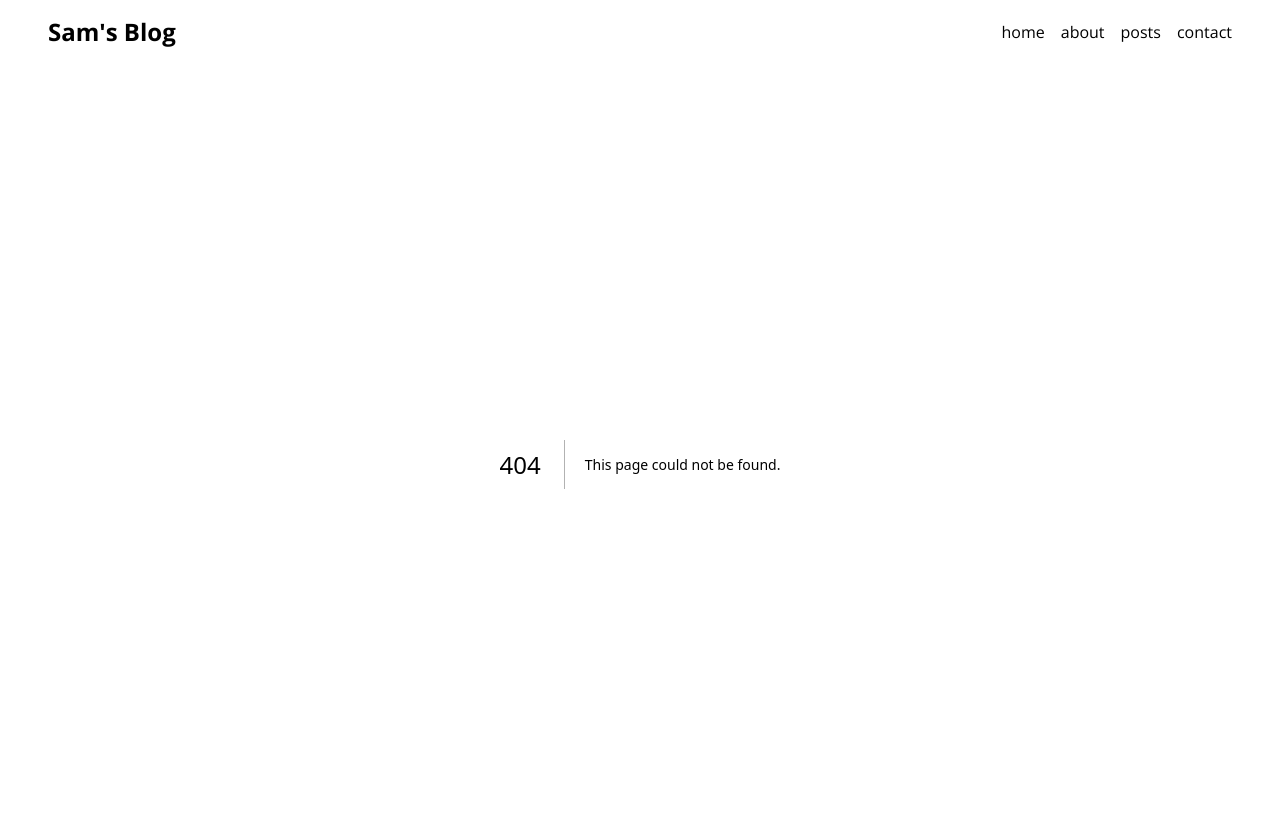
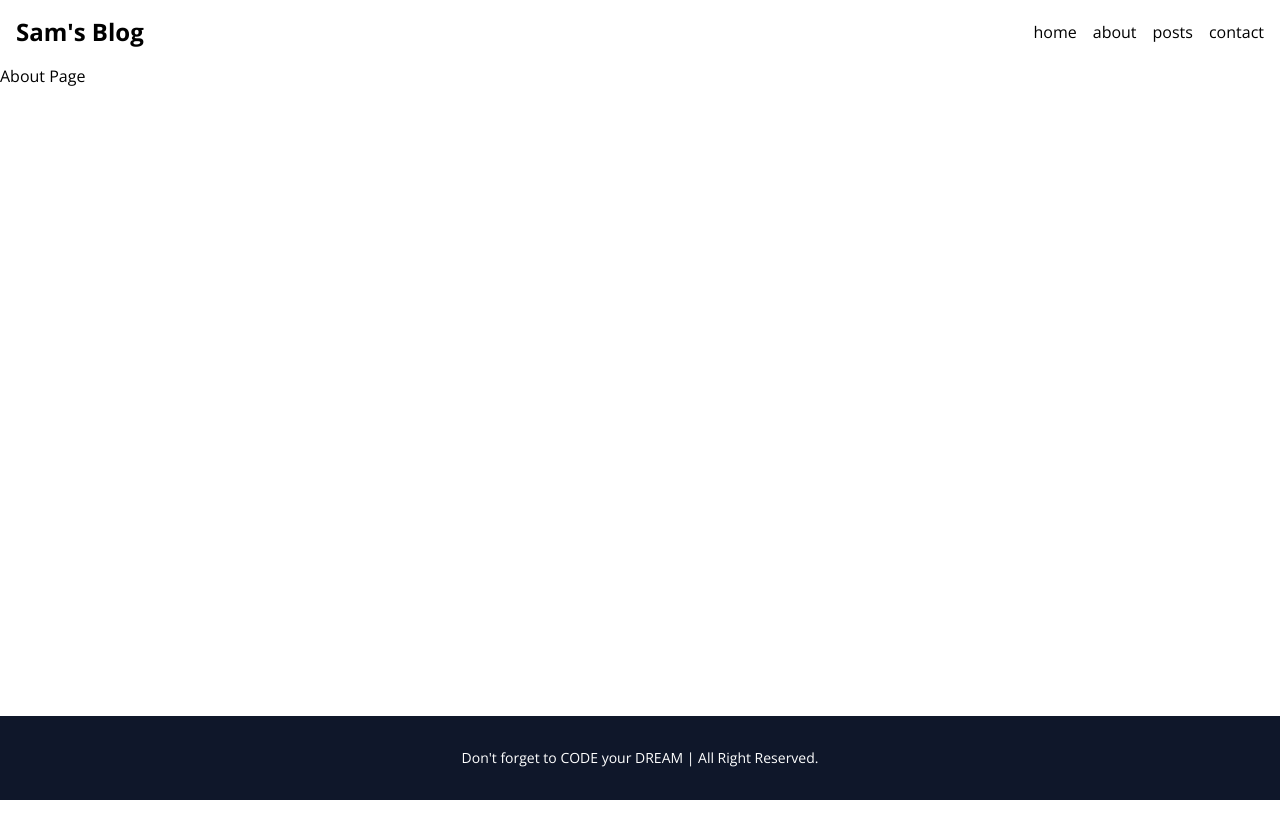
Before and after one commit to sangminlee98/Next.js-V13-study, a Next.js app in the folder blog/: page /about in a window 1280 px wide. Before the commit this address had no page. Shown: the top 838 px of the page. After the commit the page ends 800 px from the top, so only its background shows below. Built offline with nearby package versions, Linux system fonts and the light colour scheme.

Commit message:
refact : [blog] 레이아웃, 프로필 리팩토링

```diff
--- a/blog/package.json
+++ b/blog/package.json
@@ -20,6 +20,8 @@
     "postcss": "8.4.24",
     "react": "18.2.0",
     "react-dom": "18.2.0",
+    "react-markdown": "^8.0.7",
+    "remark-gfm": "^3.0.1",
     "tailwindcss": "3.3.2",
     "typescript": "5.0.4"
   }
--- /dev/null
+++ b/blog/src/app/about/page.tsx
@@ -0,0 +1,5 @@
+import React from "react";
+
+export default function AboutPage() {
+  return <div>About Page</div>;
+}
--- /dev/null
+++ b/blog/src/app/contact/page.tsx
@@ -0,0 +1,5 @@
+import React from "react";
+
+export default function ContactPage() {
+  return <div>Contact Page</div>;
+}
--- a/blog/src/app/globals.css
+++ b/blog/src/app/globals.css
@@ -15,3 +15,8 @@
     --background-end-rgb: 0, 0, 0;
   }
 }
+
+body {
+  height: 100vh;
+  overflow-y: auto;
+}
--- a/blog/src/app/layout.tsx
+++ b/blog/src/app/layout.tsx
@@ -1,6 +1,7 @@
 import Header from "@/components/Header";
 import "./globals.css";
 import { Open_Sans } from "next/font/google";
+import Footer from "@/components/Footer";
 
 const sans = Open_Sans({ subsets: ["latin"] });
 
@@ -15,10 +16,11 @@ export default function RootLayout({
   children: React.ReactNode;
 }) {
   return (
-    <html lang="en">
-      <body className={sans.className}>
+    <html lang="en" className={sans.className}>
+      <body className="flex flex-col w-full max-w-screen-2xl mx-auto">
         <Header />
-        {children}
+        <main className="grow">{children}</main>
+        <Footer />
       </body>
     </html>
   );
--- a/blog/src/app/page.tsx
+++ b/blog/src/app/page.tsx
@@ -1,31 +1,12 @@
-import profileImage from "@/assets/profile.jpg";
+import Hero from "@/components/Hero";
 import Posts from "@/components/Posts";
-import Image from "next/image";
-import Link from "next/link";
 
-export default function Home() {
+export default function HomePage() {
   return (
-    <main className="min-h-screen">
-      <div className="flex flex-col justify-center items-center gap-1 mt-20">
-        <Image
-          className="w-52 h-52 rounded-full"
-          src={profileImage}
-          alt="profile"
-        />
-        <h1 className="mt-4 text-2xl font-bold">Hi, I&apos;m Sam</h1>
-        <h2 className="text-xl font-semibold">FrontEnd Engineer</h2>
-        <p>꿈을 코딩하는 사람, 테커 이상민</p>
-        <Link
-          className="bg-amber-500 rounded-lg px-4 py-2 font-semibold hover:opacity-75"
-          href={"/contact"}
-        >
-          Contact Me
-        </Link>
-      </div>
-      <div className="max-w-7xl my-0 mx-auto mt-4 px-4">
-        <h1 className="text-xl font-bold">Featured Posts</h1>
-        <Posts />
-      </div>
-    </main>
+    <div>
+      <Hero />
+      <h1 className="text-xl font-bold">Featured Posts</h1>
+      <Posts />
+    </div>
   );
 }
--- /dev/null
+++ b/blog/src/app/posts/page.tsx
@@ -0,0 +1,5 @@
+import React from "react";
+
+export default function PostsPage() {
+  return <div>Posts Page</div>;
+}
--- /dev/null
+++ b/blog/src/components/Footer.tsx
@@ -0,0 +1,7 @@
+export default function Footer() {
+  return (
+    <p className="bg-slate-900 text-white py-8 text-sm text-center">
+      {"Don't forget to CODE your DREAM | All Right Reserved."}
+    </p>
+  );
+}
--- a/blog/src/components/Header.tsx
+++ b/blog/src/components/Header.tsx
@@ -3,8 +3,10 @@ import React from "react";
 
 export default function Header() {
   return (
-    <div className="flex justify-between items-center px-12 h-16 max-w-screen-xl my-0 mx-auto">
-      <h1 className="text-2xl font-bold">Sam&apos;s Blog</h1>
+    <div className="flex justify-between items-center p-4">
+      <Link href={"/"}>
+        <h1 className="text-2xl font-bold">Sam&apos;s Blog</h1>
+      </Link>
       <ul className="flex gap-4">
         <Link href={"/"}>home</Link>
         <Link href={"/about"}>about</Link>
--- /dev/null
+++ b/blog/src/components/Hero.tsx
@@ -0,0 +1,24 @@
+import Image from "next/image";
+import Link from "next/link";
+import ProfileImage from "../../public/images/profile.jpg";
+
+export default function Hero() {
+  return (
+    <section className="flex flex-col justify-center items-center gap-1">
+      <Image
+        className="w-52 h-52 rounded-full"
+        src={ProfileImage}
+        alt="profile image"
+        priority
+      />
+      <h2 className="mt-4 text-3xl font-bold">Hi, I&apos;m Sam</h2>
+      <h3 className="text-xl font-semibold">FrontEnd Engineer</h3>
+      <p>꿈을 코딩하는 사람, 테커 이상민</p>
+      <Link href={"/contact"}>
+        <button className="bg-yellow-500 rounded-xl px-4 py-1 font-semibold hover:opacity-75">
+          Contact Me
+        </button>
+      </Link>
+    </section>
+  );
+}
```
Also changed, not shown: 2 other files (tests, documents, lock files or other folders).
